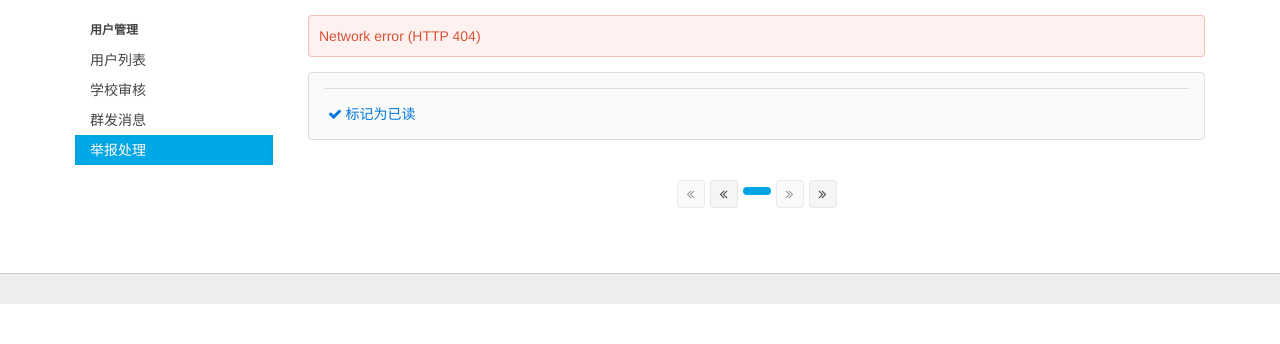
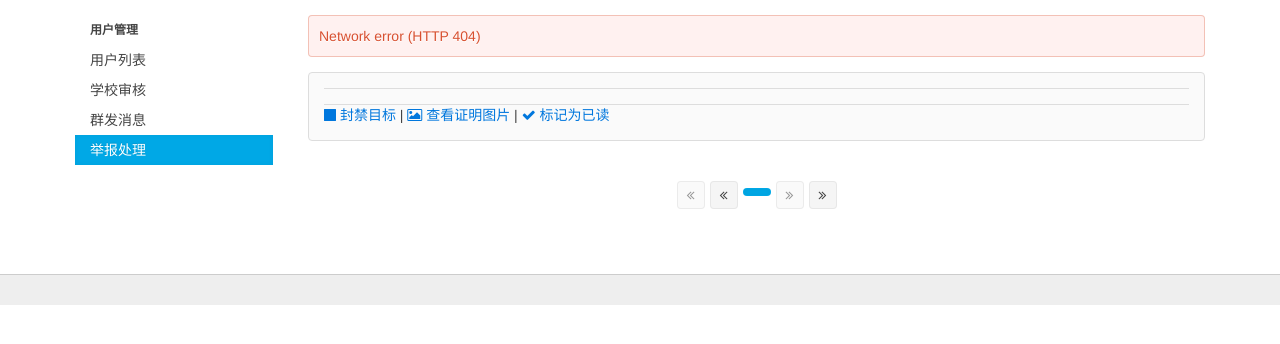
Before and after one commit to excelle08/Xiaoyu, a Python web app: template www/templates/admin/abusereport.html in a window 1280 px wide. Shown: the part 42-386 px from the top of the page. Run offline with Jinja, Linux system fonts and the light colour scheme; the template is opened without the code that fills it, so the values that code supplies are empty.

Commit message:
completions

```diff
--- a/www/templates/admin/abusereport.html
+++ b/www/templates/admin/abusereport.html
@@ -67,6 +67,24 @@
                         }
                     });
                 });
+            },
+            showPhoto: function(item) {
+                this.picurl = item.photo;
+                var modal = $.UIkit.modal('#modal-auth-photo');
+                modal.show();
+            },
+            blockTarget: function(item) {
+                var v = this;
+                var uid = item.target.uid
+                showConfirm('确认操作', '你确实要封禁用户[UID=' + uid + ']吗？', function() {
+                    getApi('/api/admin/user/chmod?uid=' + uid + '&mode=-1', {}, function(err, r) {
+                        if(err) {
+                            showError(err.message);
+                        } else {
+                            alert('操作完成！');
+                        }
+                    });
+                });
             }
         }
     });
@@ -96,15 +114,25 @@
     </div>
 
     <div class="uk-width-1-1"  id="div-reports">
+        <div class="uk-modal" id="modal-auth-photo">
+            <div class="uk-modal-dialog uk-modal-dialog-lightbox">
+                <a href="" title="" class="uk-modal-close uk-close uk-close-alt"></a>
+                <img v-attr="src: '/'+picurl+'?full=1'" alt="" width="640">
+            </div>
+        </div>
+
         <div v-repeat="item: items">
             <div class="uk-panel uk-panel-box">
                  <article class="uk-article">
-                    <p class="uk-article-title" v-text="'来源：' + item.from.uid + ' / ' + item.from.phone + ' / ' + item.from.nickname" style="font-size: 24px; margin-top: 0px; margin-bottom: 0px"></p>
+                    <p class="uk-article-title" v-text="'来源：' + item.from.phone + '(' + item.from.nickname + ')'" style="font-size: 24px; margin-top: 0px; margin-bottom: 0px"></p>
                     <a class="uk-article-meta" target="_bladnk" v-attr="href: #" v-text="item.created_at"></a>
                     <hr class="uk-article-divider" style="margin-bottom: 0px; margin-top: 0px">
+                    <p v-text="'举报对象：' + item.target.phone + '(' + item.target.nickname + ')'"></p>
                     <p v-text="item.content"></p>
-                    <img v-if="item.photo" v-attr="src: '/'+item.photo+'?full=1'" alt="">
-                    <a href="#0" v-on="click: markAsRead(item)"><i class="uk-icon-check"> 标记为已读</i></a>
+                    <hr class="uk-article-divider" style="margin-bottom: 0px; margin-top: 0px">
+                    <a href="#0" v-on="click: blockTarget(item)"><i class="uk-icon-stop"></i> 封禁目标</a> |
+                    <a href="#0" v-on="click: showPhoto(item)"><i class="uk-icon-photo"></i> 查看证明图片</a> |
+                    <a href="#0" v-on="click: markAsRead(item)"><i class="uk-icon-check"></i> 标记为已读</a>
                  </article>
              </div>
              <br />
--- a/www/templates/admin/user.html
+++ b/www/templates/admin/user.html
@@ -244,6 +244,7 @@
                 <tr>
                     <th>UID</th>
                     <th>手机号码</th>
+                    <th>昵称</th>
                     <th>权限等级</th>
                     <th>创建时间</th>
                     <th>最近登录</th>
@@ -254,6 +255,7 @@
                 <tr v-repeat="user: users">
                     <td v-text="user.uid"></td>
                     <td v-text="user.phone"></td>
+                    <td v-text="user.nickname"></td>
                     <td v-text="user.permission"></td>
                     <td v-text="user.created_at"></td>
                     <td v-text="user.last_login"></td>
```
Also changed, not shown: www/api/admin.py (+11 -2 lines), www/templates/admin/school.html (+5 -5 lines).
